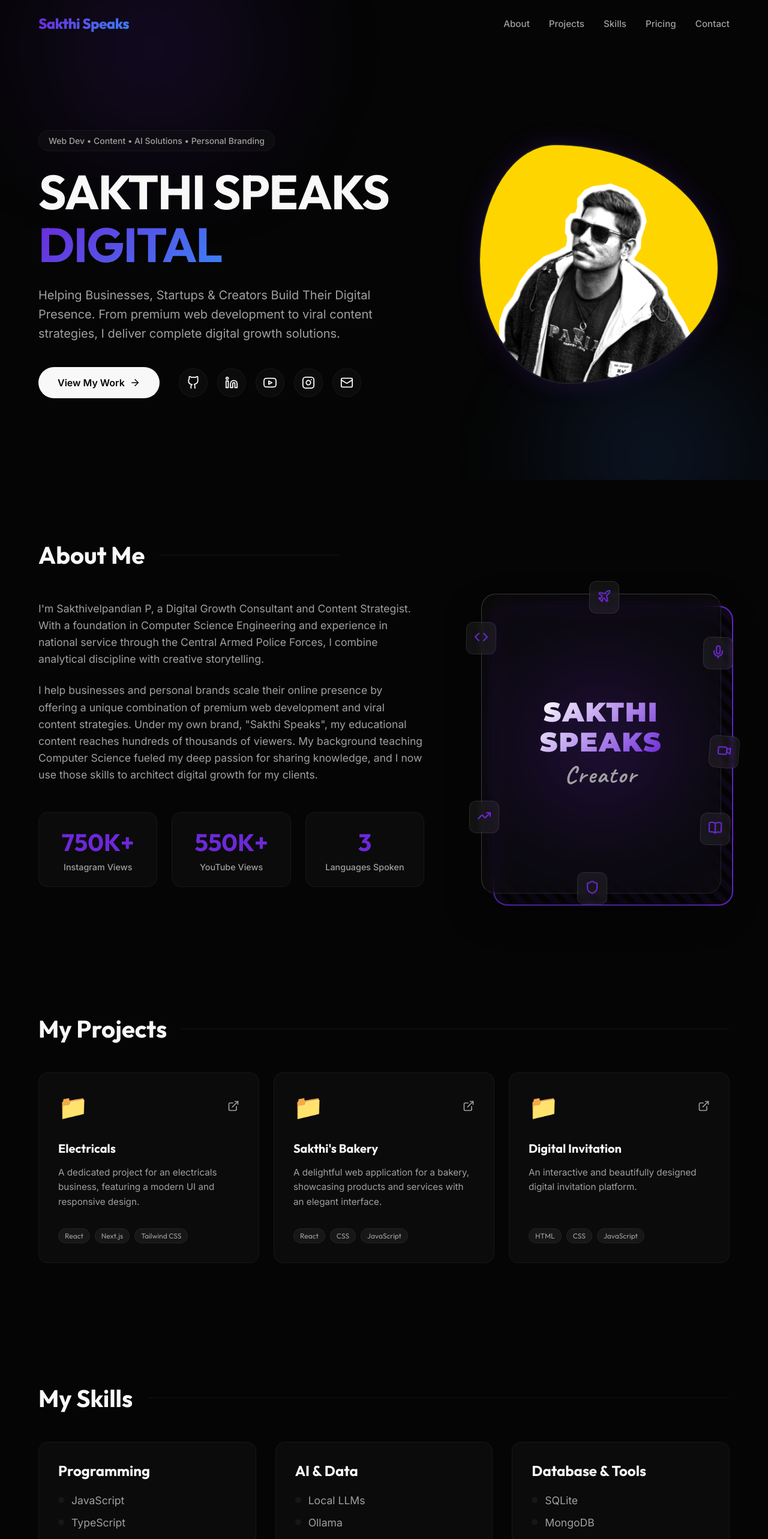
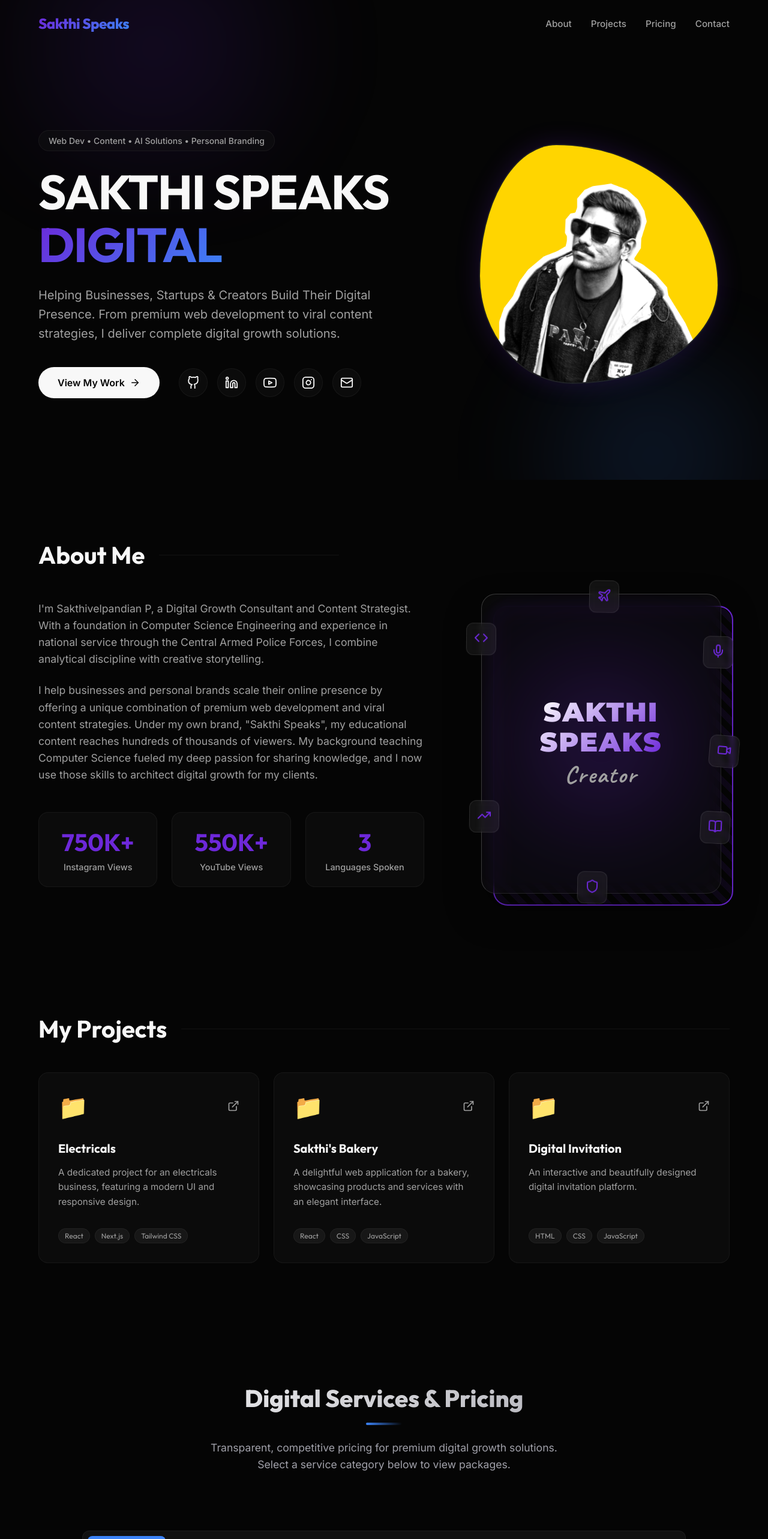
Before and after one commit to imsakthidev/sakthiispeaks, a Next.js app: page / in a window 1280 px wide. Shown: the top 2566 px of the page at 60% size. Built offline with nearby package versions, Linux system fonts and the light colour scheme.

Commit message:
My Skills removed

```diff
--- a/src/app/page.tsx
+++ b/src/app/page.tsx
@@ -2,7 +2,6 @@ import Navbar from '@/components/Navbar/Navbar';
 import Hero from '@/components/Hero/Hero';
 import About from '@/components/About/About';
 import Projects from '@/components/Projects/Projects';
-import Skills from '@/components/Skills/Skills';
 import Contact from '@/components/Contact/Contact';
 import Pricing from '@/components/Pricing/Pricing';
 
@@ -13,7 +12,6 @@ export default function Home() {
       <Hero />
       <About />
       <Projects />
-      <Skills />
       <Pricing />
       <Contact />
     </main>
--- a/src/components/Navbar/Navbar.tsx
+++ b/src/components/Navbar/Navbar.tsx
@@ -26,7 +26,6 @@ export default function Navbar() {
         <div className={styles.navLinks}>
           <a href="#about" className={styles.navLink}>About</a>
           <a href="#projects" className={styles.navLink}>Projects</a>
-          <a href="#skills" className={styles.navLink}>Skills</a>
           <a href="#pricing" className={styles.navLink}>Pricing</a>
           <a href="#contact" className={styles.navLink}>Contact</a>
         </div>
@@ -46,7 +45,6 @@ export default function Navbar() {
         <div className={`${styles.mobileNav} glass`}>
           <a href="#about" className={styles.mobileNavLink} onClick={() => setMobileMenuOpen(false)}>About</a>
           <a href="#projects" className={styles.mobileNavLink} onClick={() => setMobileMenuOpen(false)}>Projects</a>
-          <a href="#skills" className={styles.mobileNavLink} onClick={() => setMobileMenuOpen(false)}>Skills</a>
           <a href="#pricing" className={styles.mobileNavLink} onClick={() => setMobileMenuOpen(false)}>Pricing</a>
           <a href="#contact" className={styles.mobileNavLink} onClick={() => setMobileMenuOpen(false)}>Contact</a>
         </div>
```
